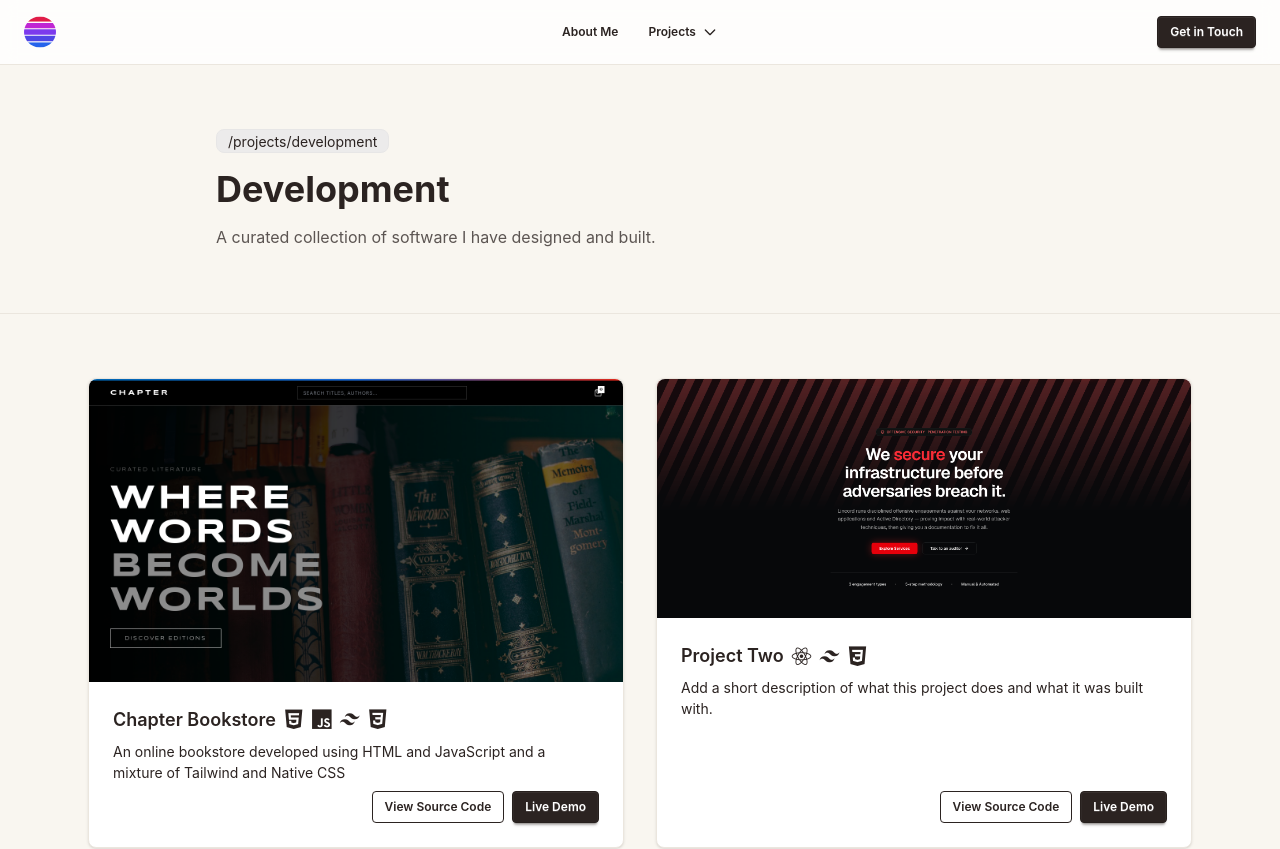
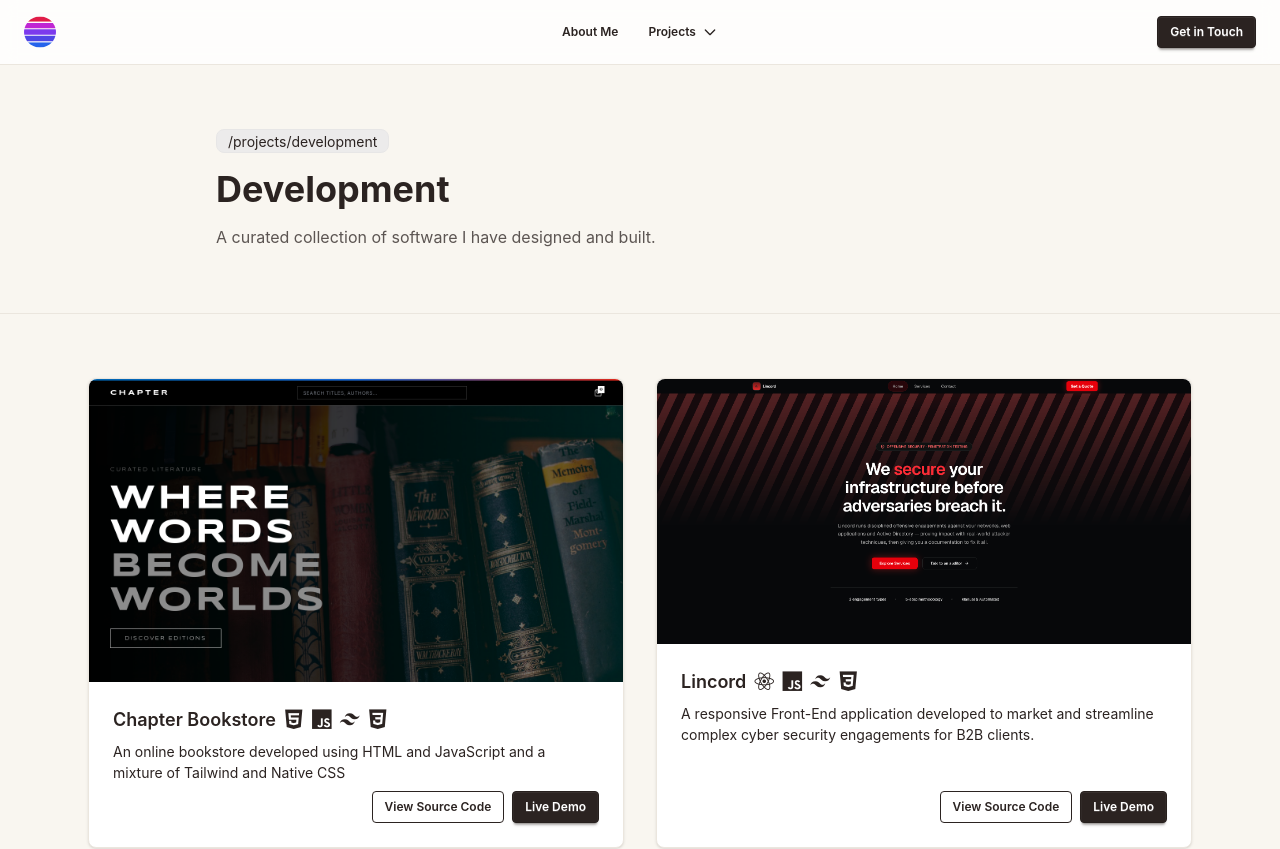
Before and after one commit to OuahidMA/Portfolio-react, a React (Vite) app: page /projects/development in a window 1280 px wide. Shown: the top 849 px of the page. Built offline with nearby package versions, Linux system fonts and the light colour scheme.

Commit message:
added description for the second card

```diff
--- a/package.json
+++ b/package.json
@@ -13,7 +13,7 @@
     "@tailwindcss/vite": "^4.3.3",
     "react": "^19.2.8",
     "react-dom": "^19.2.8",
-    "react-router-dom": "^6.30.6",
+    "react-router-dom": "^7.18.4",
     "tailwindcss": "^4.3.3"
   },
   "devDependencies": {
--- a/src/Pages/Development.jsx
+++ b/src/Pages/Development.jsx
@@ -48,17 +48,18 @@ export default function Development() {
               </figure>
               <div className="card-body">
                 <h2 className="card-title">
-                  Project Two
+                  Lincord
                   <div className="flex items-center gap-2 text-espresso">
                     <i className="devicon-react-original text-xl" title="React"></i>
+                    <i className="devicon-javascript-plain text-xl" title="JavaScript"></i>
                     <i className="devicon-tailwindcss-plain text-xl" title="Tailwind CSS"></i>
                     <i className="devicon-css3-plain text-xl" title="CSS"></i>
                   </div>
                 </h2>
-                <p>Add a short description of what this project does and what it was built with.</p>
+                <p>A responsive Front-End application developed to market and streamline complex cyber security engagements for B2B clients.</p>
                 <div className="justify-end card-actions">
-                  <a href="#" className="btn btn-outline btn-sm">View Source Code</a>
-                  <a href="#" className="btn btn-primary btn-sm">Live Demo</a>
+                  <a href="https://github.com/OuahidMA/lincord" target="_blank" className="btn btn-outline btn-sm">View Source Code</a>
+                  <a href="https://lincord.vercel.app/" target="_blank" className="btn btn-primary btn-sm">Live Demo</a>
                 </div>
               </div>
             </div>
```
Also changed, not shown: src/assets/proj-imgs/Lincord—Offensive-Security.png, 1 other file (tests, documents, lock files or other folders).
